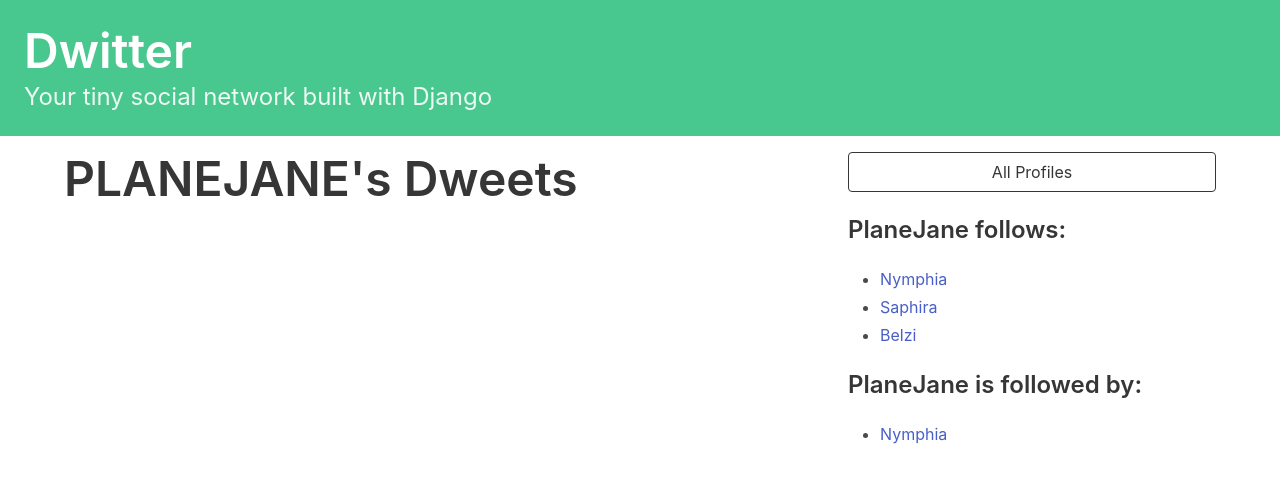
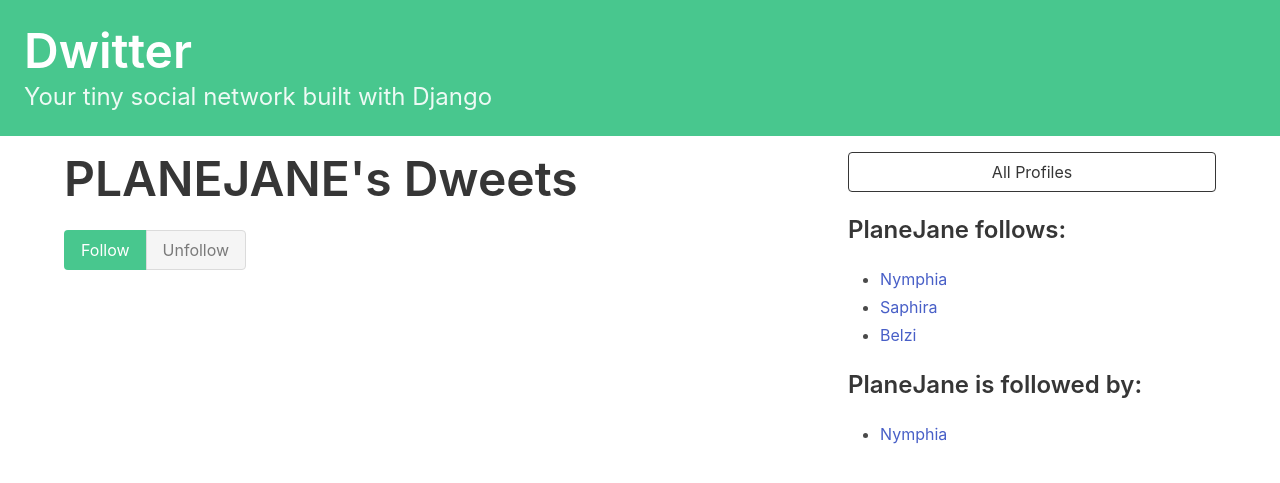
Before and after one commit to guilherme-vaz/django-social, a Django app: page /profile/1 in a window 1280 px wide. Shown: the top 483 px of the page. Run offline with Django 5.2, Linux system fonts and the light colour scheme; data comes from the database, SQL or seed files in the repository.

Commit message:
added follow/unfollow buttons

```diff
--- a/dwitter/templates/dwitter/profile.html
+++ b/dwitter/templates/dwitter/profile.html
@@ -7,9 +7,25 @@
 <div class="column">
 
     <div class="block">
-    <h1 class="title is-1">
-        {{profile.user.username|upper}}'s Dweets
-    </h1>
+        <h1 class="title is-1">
+            {{profile.user.username|upper}}'s Dweets
+        </h1>
+        <form method="post">
+            {% csrf_token %}
+            <div class="buttons has-addons">
+            {% if profile in user.profile.follows.all %}
+                <button class="button is-success is-static">Follow</button>
+                <button class="button is-danger" name="follow" value="unfollow">
+                    Unfollow
+                </button>
+            {% else %}
+                <button class="button is-success" name="follow" value="follow">
+                    Follow
+                </button>
+                <button class="button is-danger is-static">Unfollow</button>
+            {% endif %}
+            </div>
+        </form>
     </div>
 
 </div>
```
